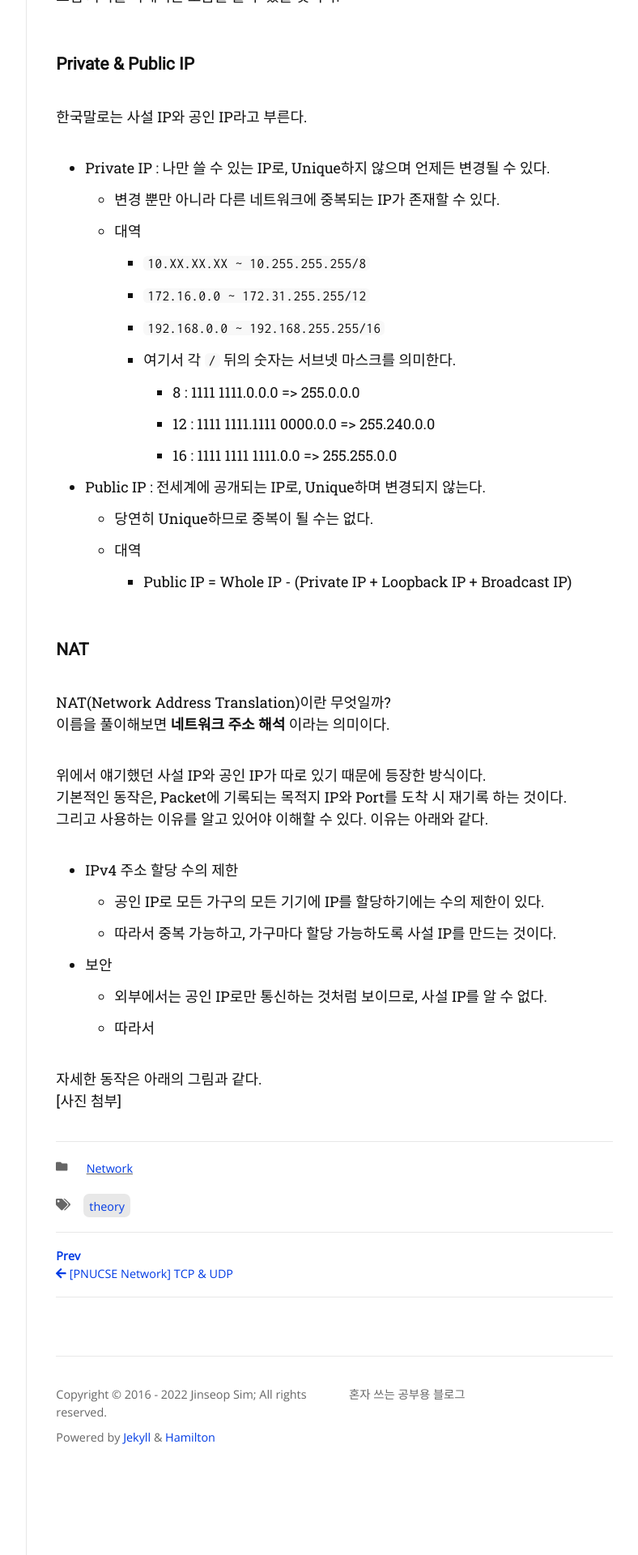
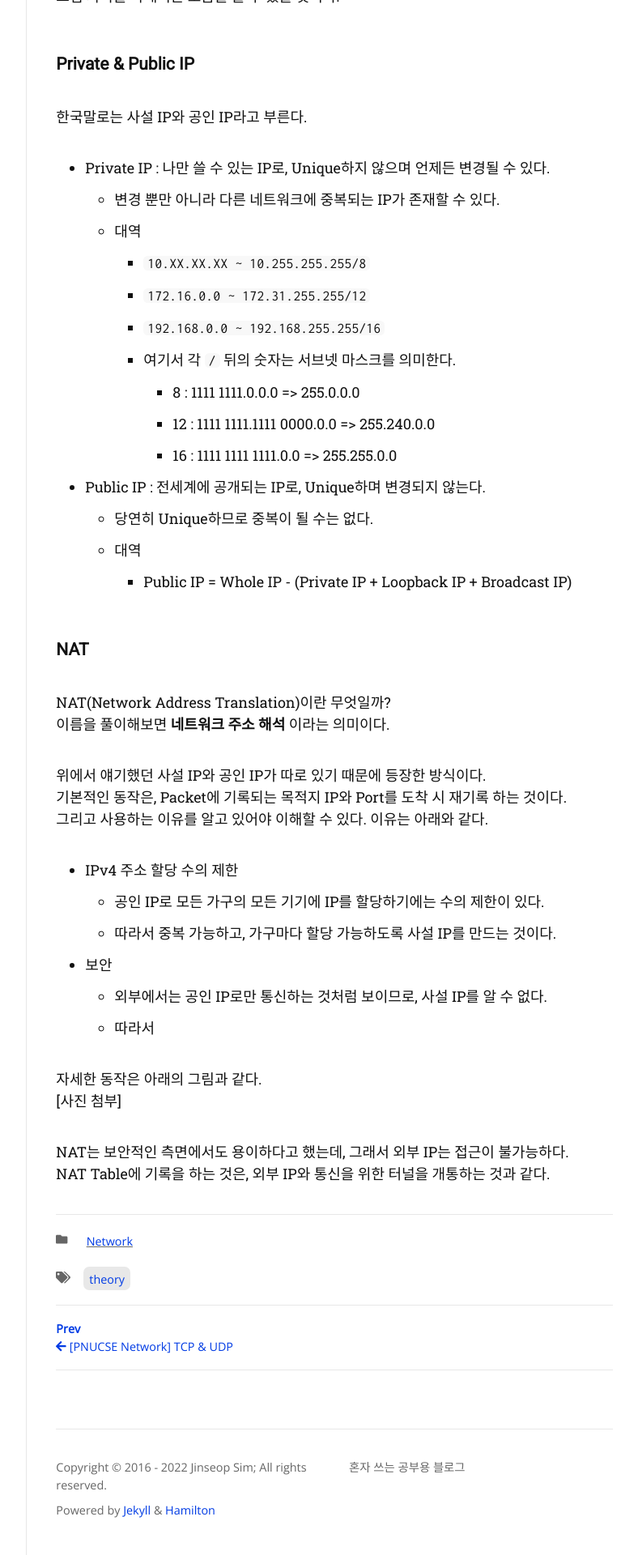
Before and after one commit to Jinseop-Sim/Jinseop-Sim.github.io, a Jekyll site: the page built from _posts/2022-10-20-NAT.md, in a window 1280 px wide. Shown: the part 1459-3379 px from the top of the page at 81% size, without its empty margins (359-1147 px from the left). Built offline with Jekyll 4.4.1, drawn with Linux system fonts in a browser that asks for light colours; nearby versions of some CDN libraries; some web fonts are replaced.

Commit message:
modify post

```diff
--- a/_posts/2022-10-20-NAT.md
+++ b/_posts/2022-10-20-NAT.md
@@ -73,3 +73,6 @@ NAT(Network Address Translation)이란 무엇일까?
 
 자세한 동작은 아래의 그림과 같다.
 [사진 첨부]
+
+NAT는 보안적인 측면에서도 용이하다고 했는데, 그래서 외부 IP는 접근이 불가능하다.
+NAT Table에 기록을 하는 것은, 외부 IP와 통신을 위한 터널을 개통하는 것과 같다.
```
